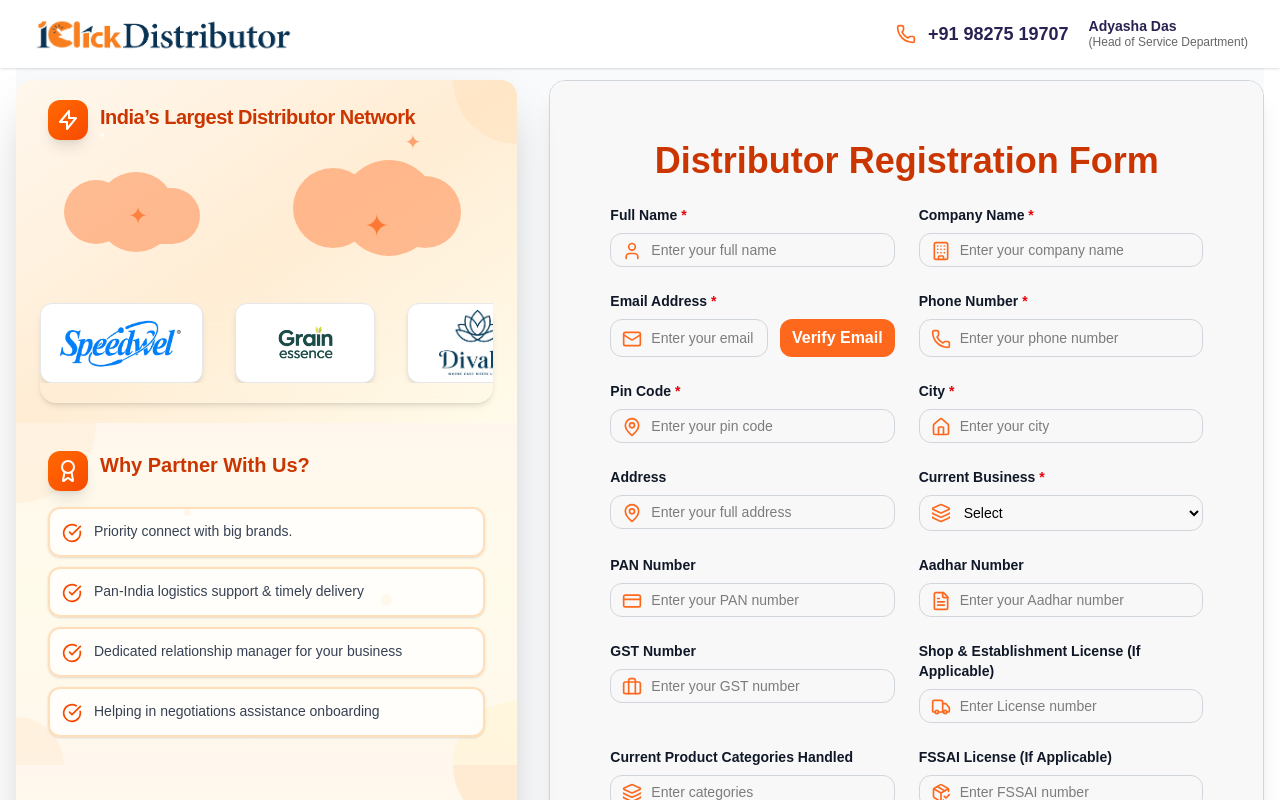
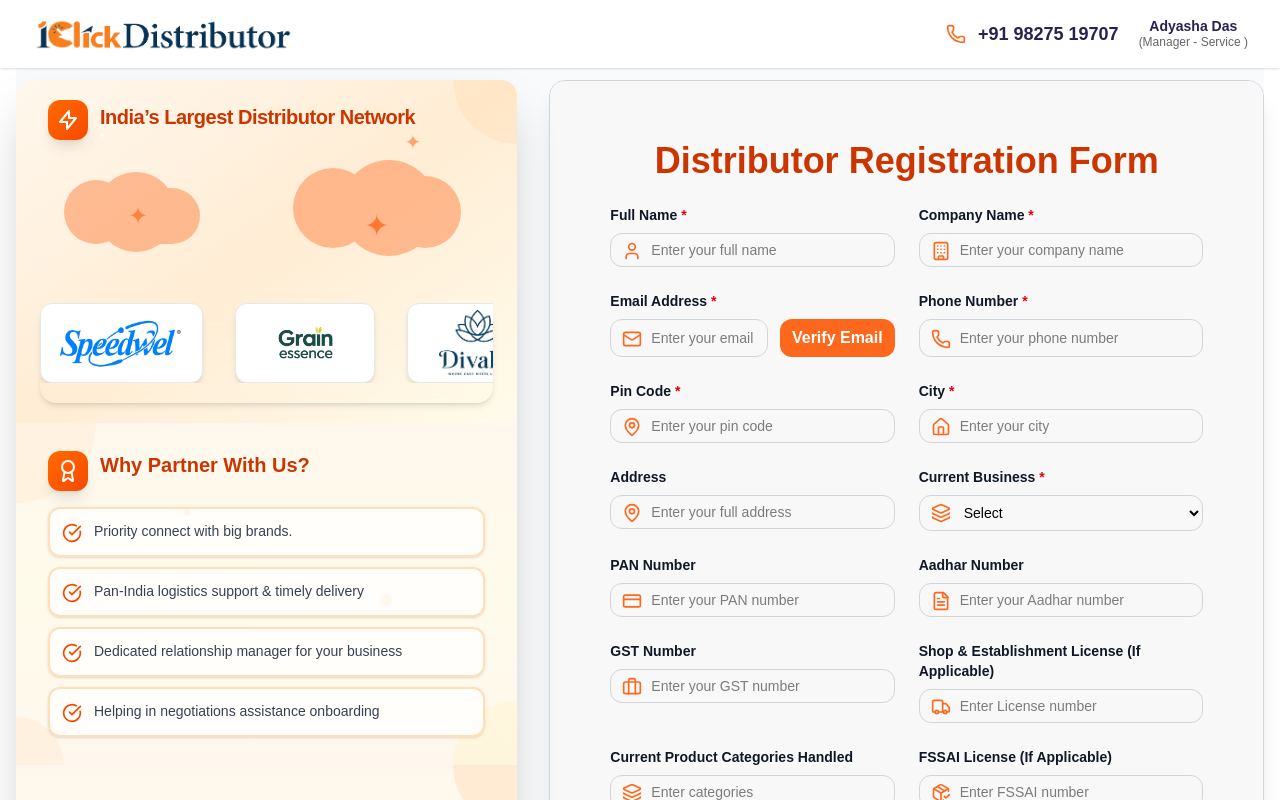
Before and after one commit to 1click-tech/dstform, a Next.js app: page / in a window 1280 px wide. Shown: the top 800 px of the page. Built offline with nearby package versions, Linux system fonts and the light colour scheme; no server answers.

Commit message:
some ui changes

```diff
--- a/app/form.jsx
+++ b/app/form.jsx
@@ -547,12 +547,12 @@ export default function App() {
         <h1 className="text-[#282252] font-bold text-xs sm:text-base md:text-lg">
           +91 98275 19707
         </h1>
-        <div className="text-left ml-1 sm:ml-2">
+        <div className="text-center ml-1 sm:ml-2">
           <h2 className="text-[#282252] font-semibold text-[10px] sm:text-xs md:text-sm leading-tight">
             Adyasha Das
           </h2>
           <p className="text-[#666666] text-[9px] sm:text-[10px] md:text-xs leading-tight">
-            (Head of Service Department)
+            (Manager - Service )
           </p>
         </div>
       </div>
```
